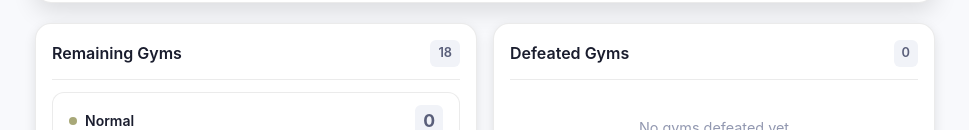
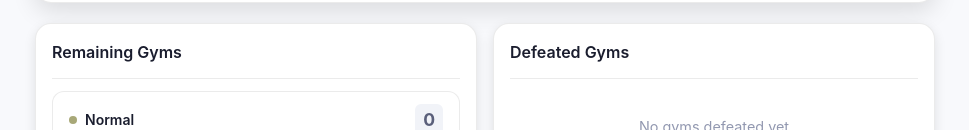
Before and after one commit to Waxmard/pokemon-team-status, a Vue app: page / in a window 1280 px wide. Shown: the part 399-529 px from the top of the page, without its empty margins (155-1124 px from the left). Built offline with nearby package versions, Linux system fonts and the light colour scheme.

Commit message:
remove gym count

```diff
--- a/src/components/GymColumn.vue
+++ b/src/components/GymColumn.vue
@@ -2,7 +2,6 @@
   <div class="gym-column">
     <div class="column-header">
       <h3 class="column-title">{{ title }}{{ draftActive ? ' (Draft)' : '' }}</h3>
-      <span class="gym-count">{{ gyms.length }}</span>
     </div>
     <TransitionGroup :name="transitionName" tag="div" class="gym-list">
       <GymRow
@@ -76,17 +75,6 @@ defineEmits(['gymClick'])
   margin: 0;
 }
 
-.gym-count {
-  font-size: 0.8rem;
-  font-weight: 600;
-  color: var(--color-text-secondary);
-  background: var(--color-surface-light);
-  padding: 3px 8px;
-  border-radius: var(--radius-sm);
-  min-width: 24px;
-  text-align: center;
-}
-
 .gym-list {
   display: flex;
   flex-direction: column;
```
